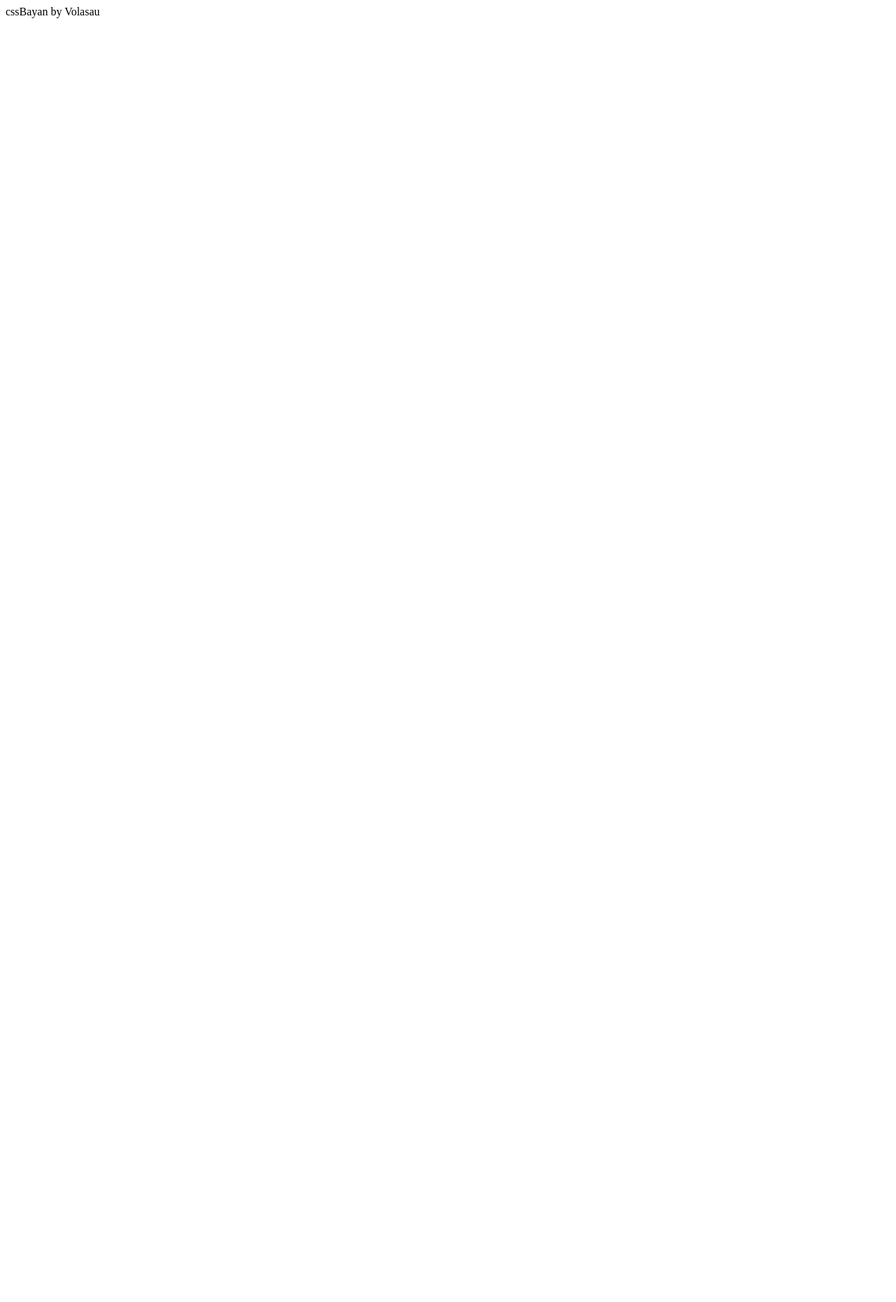
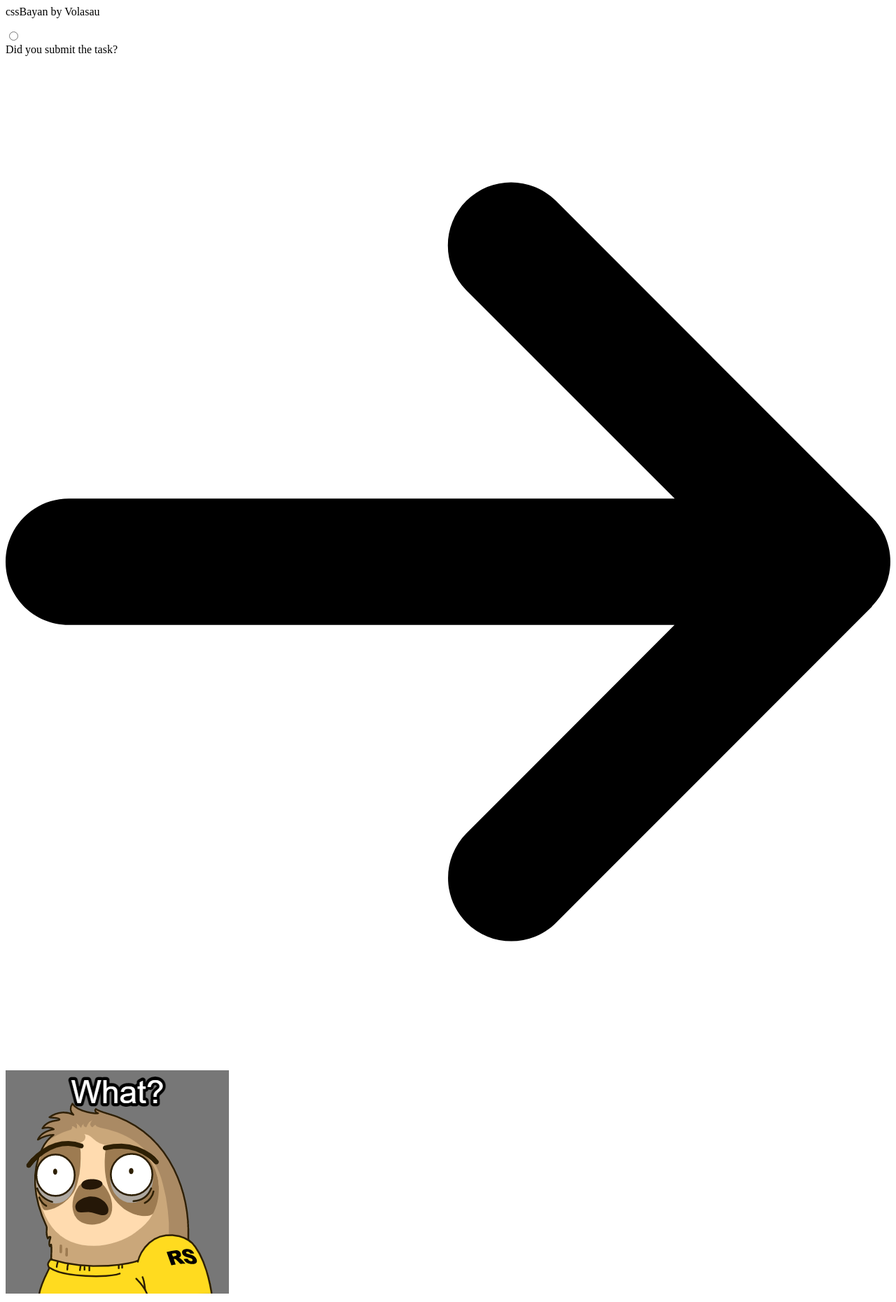
Before and after one commit to Volasau/cssBayan, a plain HTML site: page cssBayan/index.html in a window 1280 px wide. Shown: the whole page at 70% size. Before the commit the page ends 800 px from the top, so only its background shows below. Drawn offline with Linux system fonts and the light colour scheme.

Commit message:
feat: add one card bayan 03/11/2023 18:14:42

```diff
--- a/cssBayan/index.html
+++ b/cssBayan/index.html
@@ -11,10 +11,26 @@
 
 <body>
 
-	<div class="container__bayan">
+	<div class="container__accordion">
 
-		<div class="name__bayan">
+		<div class="accordion__name">
 			<div class="accordion__title">cssBayan by Volasau</div>
+		</div>
+
+		<div class="accordion__card-delimiter">
+			<p class="accordian__delimiter-line"></p>
+		</div>
+		<div class="accordion__card">
+			<input class="accordion__input" name="accordion__mem" type="radio" id="accordion__mem1">
+			<label class="accordion__label" for="accordion__mem1">
+				<div class="accordion__title">
+					<div class="accordion__title-question">Did you submit the task?</div>
+					<img class="accordion__icon" src="./assests/arrow-right-solid.svg" alt="arrow-right">
+				</div>
+				<div class="accordion__img-mem">
+					<img src="./assests/mem1.png" alt="mem-1">
+				</div>
+			</label>
 		</div>
 
 	</div>
```
